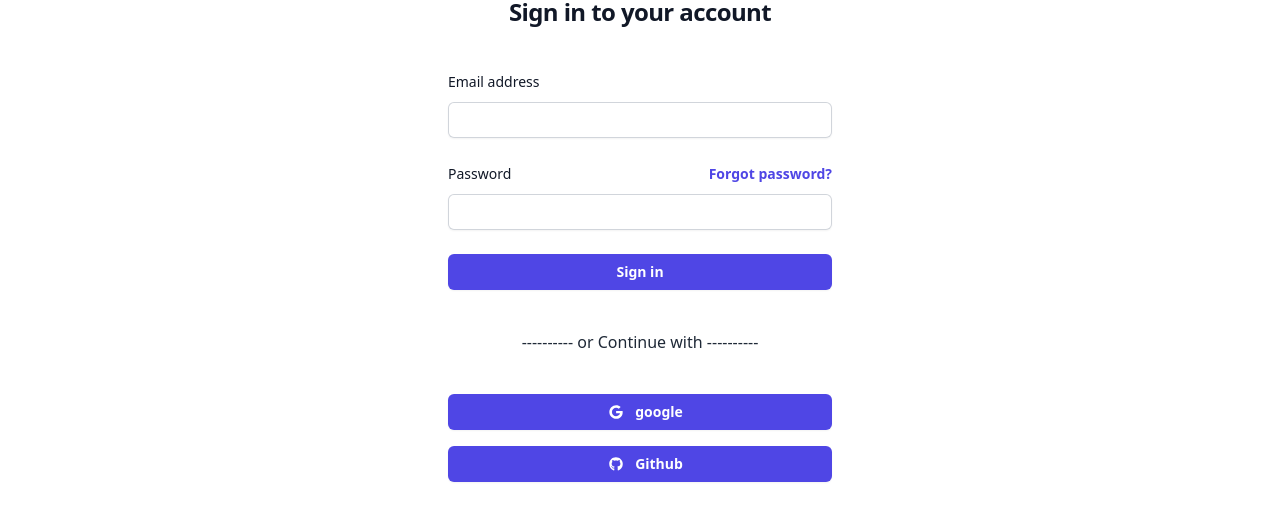
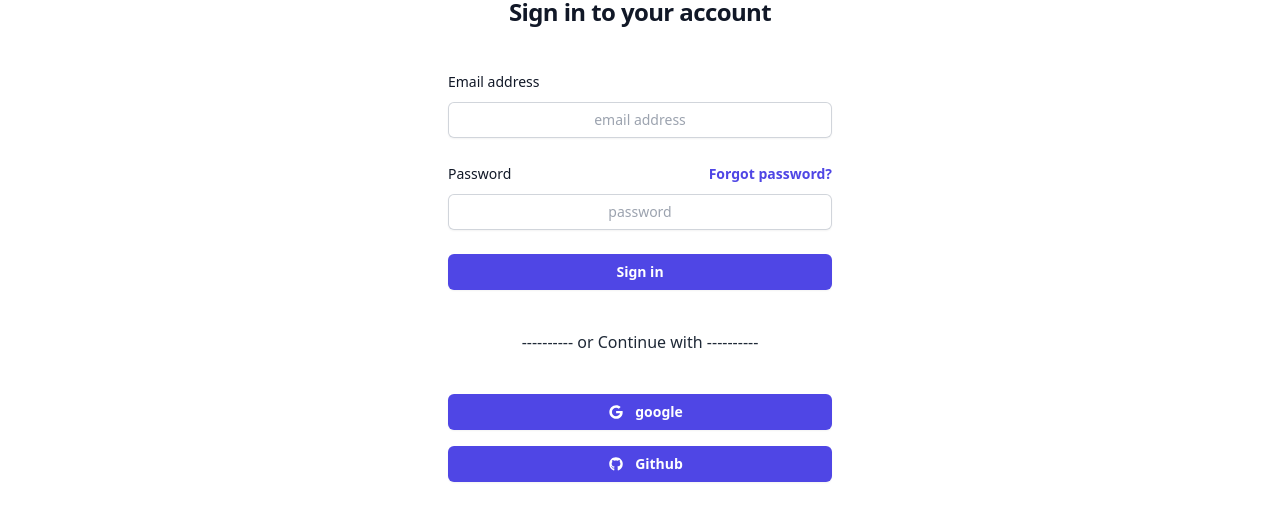
Before and after one commit to KhokonPHB07/chef-recipe-hunter-client-side-KhokonPHB07, a React (Vite) app: page /login in a window 1280 px wide. Shown: the part 234-758 px from the top of the page. Built offline with nearby package versions, Linux system fonts and the light colour scheme; no server answers.

Commit message:
auth provider page added

```diff
--- a/src/Components/Login/Login.jsx
+++ b/src/Components/Login/Login.jsx
@@ -24,66 +24,41 @@ const Login = () => {
                     </div>
 
                     <div className="mt-10 sm:mx-auto sm:w-full sm:max-w-sm">
-                        <form className="space-y-6" action="#" method="POST">
+                        <form className="space-y-6" >
                             <div>
-                                <label htmlFor="email" className="block text-sm font-medium leading-6 text-gray-900">
-                                    Email address
-                                </label>
+                                <label className="block text-sm font-medium leading-6 text-gray-900">Email address</label>
                                 <div className="mt-2">
-                                    <input
-                                        id="email"
-                                        name="email"
-                                        type="email"
-                                        autoComplete="email"
-                                        required
-                                        className="block w-full rounded-md border-0 py-1.5 text-gray-900 shadow-sm ring-1 ring-inset ring-gray-300 placeholder:text-gray-400 focus:ring-2 focus:ring-inset focus:ring-indigo-600 sm:text-sm sm:leading-6"
+                                    <input id="email" name="email"type="email" required placeholder='email address'
+                                        className="block w-full rounded-md border-0 py-1.5 text-gray-900 shadow-sm ring-1 ring-inset ring-gray-300 placeholder:text-gray-400 text-center focus:ring-2 focus:ring-inset focus:ring-indigo-600 sm:text-sm sm:leading-6"/>
+                                </div>
+                            </div>
+
+                            <div>
+                                <div className="flex items-center justify-between">
+                                    <label htmlFor="password" className="block text-sm font-medium leading-6 text-gray-900">Password</label>
+                                    <div className="text-sm">
+                                        <a href="#" className="font-semibold text-indigo-600 hover:text-indigo-500">Forgot password?</a>
+                                    </div>
+                                </div>
+                                <div className="mt-2">
+                                    <input id="password" name="password" type="password" required placeholder='password'
+                                        className="block w-full rounded-md border-0 py-1.5 text-gray-900 shadow-sm ring-1 ring-inset ring-gray-300 placeholder:text-gray-400 text-center focus:ring-2 focus:ring-inset focus:ring-indigo-600 sm:text-sm sm:leading-6"
                                     />
                                 </div>
                             </div>
 
                             <div>
-                                <div className="flex items-center justify-between">
-                                    <label htmlFor="password" className="block text-sm font-medium leading-6 text-gray-900">
-                                        Password
-                                    </label>
-                                    <div className="text-sm">
-                                        <a href="#" className="font-semibold text-indigo-600 hover:text-indigo-500">
-                                            Forgot password?
-                                        </a>
-                                    </div>
-                                </div>
-                                <div className="mt-2">
-                                    <input
-                                        id="password"
-                                        name="password"
-                                        type="password"
-                                        autoComplete="current-password"
-                                        required
-                                        className="block w-full rounded-md border-0 py-1.5 text-gray-900 shadow-sm ring-1 ring-inset ring-gray-300 placeholder:text-gray-400 focus:ring-2 focus:ring-inset focus:ring-indigo-600 sm:text-sm sm:leading-6"
-                                    />
-                                </div>
-                            </div>
+                                <button type="submit"
+                                    className="flex w-full justify-center rounded-md bg-indigo-600 px-3 py-1.5 text-sm font-semibold leading-6 text-white shadow-sm hover:bg-indigo-500 focus-visible:outline focus-visible:outline-2 focus-visible:outline-offset-2 focus-visible:outline-indigo-600">
+                                    Sign in </button>
+                                <p className="flex w-full justify-center mt-10 mb-10">----------   or Continue with   ----------</p>
 
-                            <div>
-                                <button
-                                    type="submit"
-                                    className="flex w-full justify-center rounded-md bg-indigo-600 px-3 py-1.5 text-sm font-semibold leading-6 text-white shadow-sm hover:bg-indigo-500 focus-visible:outline focus-visible:outline-2 focus-visible:outline-offset-2 focus-visible:outline-indigo-600"
-                                >
-                                    Sign in
-                                </button>
-                                <p className="flex w-full justify-center mt-10 mb-10">----------   or Continue with   ----------</p>
-                                <button
-                                    type="submit"
-                                    className="flex w-full justify-center items-center rounded-md bg-indigo-600 px-3 py-1.5 text-sm font-semibold leading-6 text-white shadow-sm hover:bg-indigo-500 focus-visible:outline focus-visible:outline-2 focus-visible:outline-offset-2 focus-visible:outline-indigo-600 mb-4"
-                                >
-                                    <FaGoogle className='mx-3'></FaGoogle> google
-                                </button>
-                                <button
-                                    type="submit"
-                                    className="flex w-full justify-center items-center rounded-md bg-indigo-600 px-3 py-1.5 text-sm font-semibold leading-6 text-white shadow-sm hover:bg-indigo-500 focus-visible:outline focus-visible:outline-2 focus-visible:outline-offset-2 focus-visible:outline-indigo-600"
-                                >
-                                    <FaGithub className='mx-3'></FaGithub> Github
-                                </button>
+                                <button type="submit"
+                                    className="flex w-full justify-center items-center rounded-md bg-indigo-600 px-3 py-1.5 text-sm font-semibold leading-6 text-white shadow-sm hover:bg-indigo-500 focus-visible:outline focus-visible:outline-2 focus-visible:outline-offset-2 focus-visible:outline-indigo-600 mb-4">
+                                    <FaGoogle className='mx-3'></FaGoogle> google</button>
+                                <button type="submit"
+                                    className="flex w-full justify-center items-center rounded-md bg-indigo-600 px-3 py-1.5 text-sm font-semibold leading-6 text-white shadow-sm hover:bg-indigo-500 focus-visible:outline focus-visible:outline-2 focus-visible:outline-offset-2 focus-visible:outline-indigo-600">
+                                    <FaGithub className='mx-3'></FaGithub> Github </button>
                             </div>
                         </form>
 
--- /dev/null
+++ b/src/Provider/AuthProvider.jsx
@@ -0,0 +1,62 @@
+import React, { createContext, useEffect, useState } from 'react';
+import { createUserWithEmailAndPassword, getAuth, onAuthStateChanged, signInWithEmailAndPassword, signOut } from "firebase/auth";
+import app from '../Firebase/Firebase.config';
+
+
+export const Authcontext = createContext(null);
+
+const auth = getAuth(app);
+
+
+const AuthProvider = ({children}) => {
+
+    const [user,setUser] = useState(null) ;
+    const [loading,setLoading]=useState(true);
+
+    const createUser = (email,password)=>{
+        setLoading(true);
+        return createUserWithEmailAndPassword(auth,email,password);
+
+    }
+
+    const signIn=(email,password)=>{
+        setLoading(true);
+        return signInWithEmailAndPassword (auth,email,password);
+    }
+
+    const logOut=()=>{
+        setLoading(true);
+        return signOut(auth);
+    }
+
+    useEffect(()=>{
+       const unsubscribe = onAuthStateChanged(auth,loggedUser=>{
+
+            setUser(loggedUser);
+            setLoading(false);
+        })
+
+        return()=>{
+            unsubscribe();
+        }
+
+    },[])
+
+    const authInfo = {
+        user,
+        createUser,
+        signIn,
+        logOut,
+        loading
+
+
+    }
+
+    return (
+        <Authcontext.Provider value={authInfo}>
+            {children}
+        </Authcontext.Provider>
+    );
+};
+
+export default AuthProvider;
--- a/src/main.jsx
+++ b/src/main.jsx
@@ -12,6 +12,7 @@ import Login from './Components/Login/Login.jsx';
 import Register from './Components/Register/Register.jsx';
 import Recipie from './Pages/Recipie/Recipie.jsx';
 import Home from './Pages/Home/Home.jsx';
+import AuthProvider from './Provider/AuthProvider.jsx';
 
 const router = createBrowserRouter([
   {
@@ -45,6 +46,8 @@ const router = createBrowserRouter([
 
 ReactDOM.createRoot(document.getElementById('root')).render(
   <React.StrictMode>
-     <RouterProvider router={router} />
+     <AuthProvider>
+      <RouterProvider router={router}></RouterProvider>
+    </AuthProvider>
   </React.StrictMode>,
 )
```
